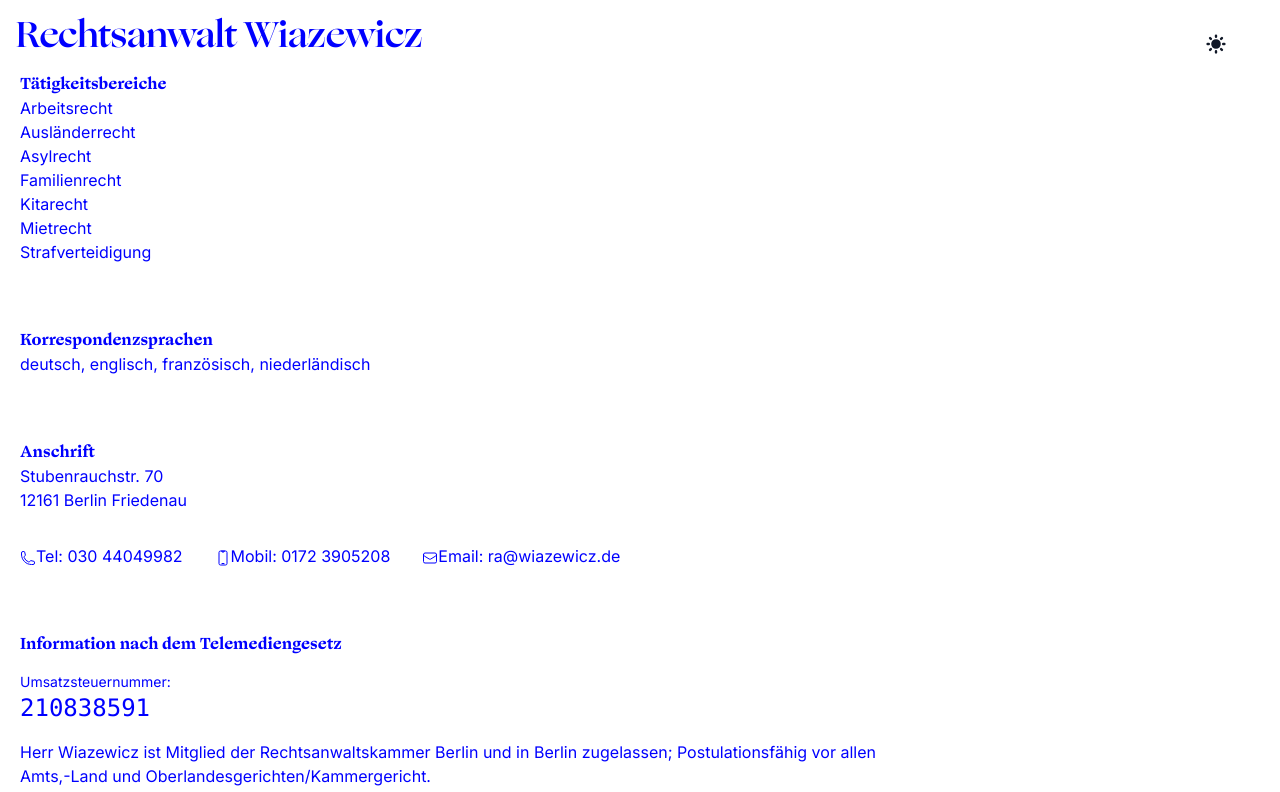
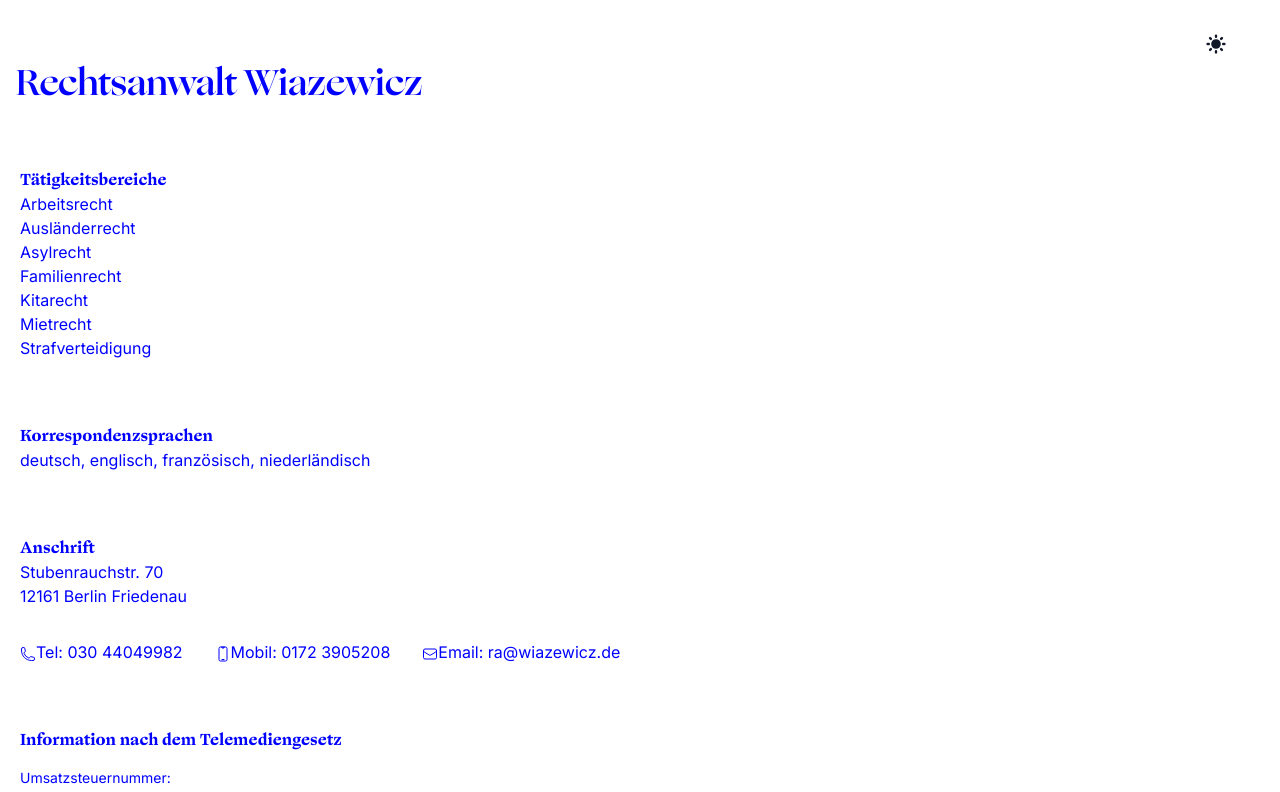
Before and after one commit to dreadbeard11/ra-wiazewicz, a Next.js app: page / in a window 1280 px wide. Shown: the top 792 px of the page. Built offline with nearby package versions, Linux system fonts and the light colour scheme.

Commit message:
Update layout.tsx

```diff
--- a/src/app/layout.tsx
+++ b/src/app/layout.tsx
@@ -75,7 +75,7 @@ export default function RootLayout({
 
 
 
-    <div className=" logo xheader font-display text-4xl p-4">Rechtsanwalt Wiazewicz</div>
+    <div className=" logo xheader font-display text-4xl px-4 py-16">Rechtsanwalt Wiazewicz</div>
         <div className="min-h-screen">{children}</div>
         <Footer />
 
```
